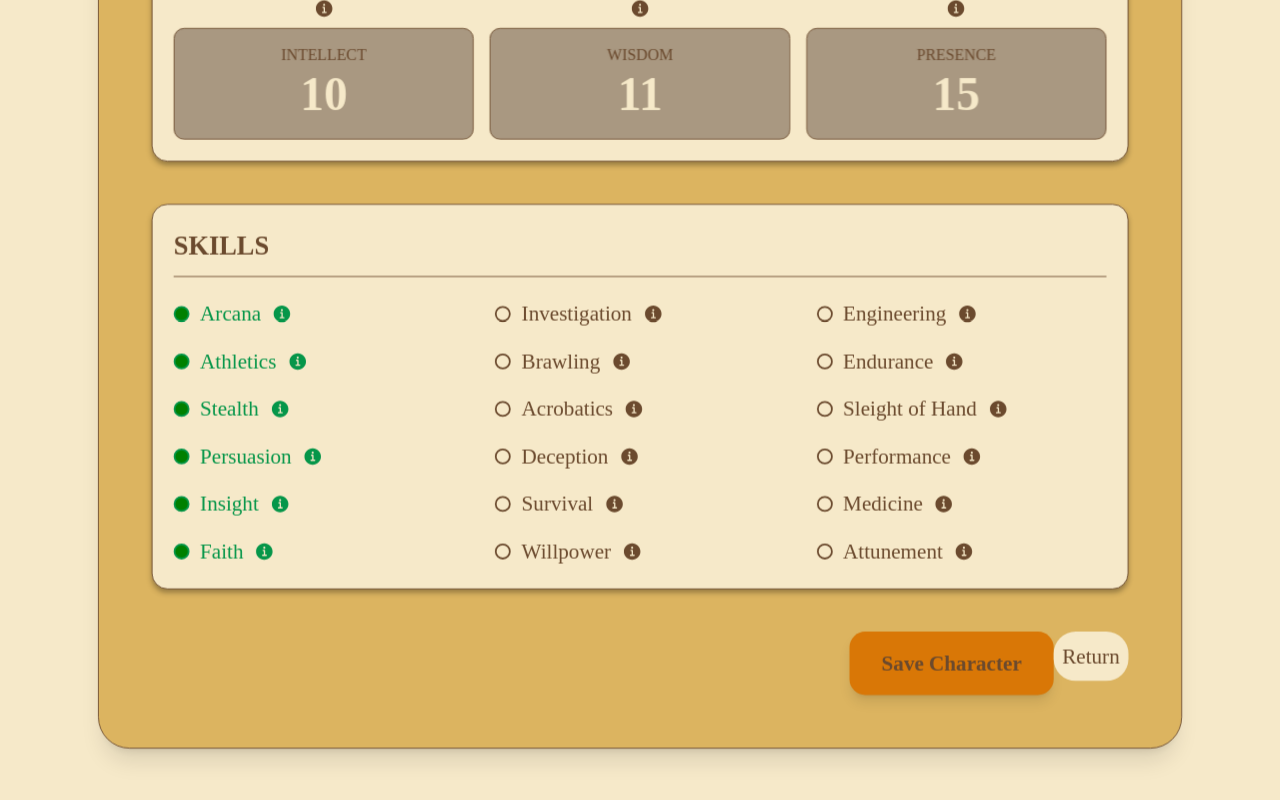
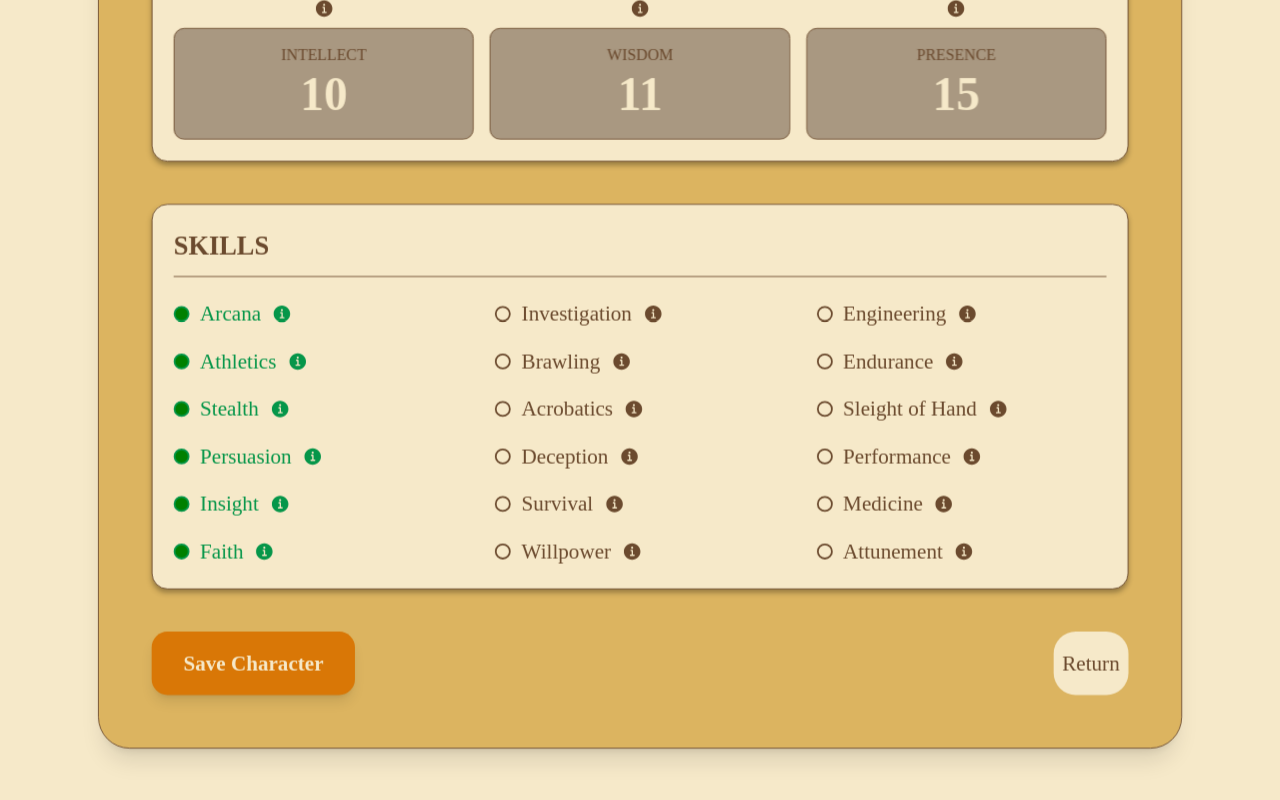
Before and after one commit to Mrpoink/DungeonMaster, a Next.js app in the folder dungeon-master/: page /pages/characterInfo in a window 1280 px wide. Shown: the part 708-1508 px from the top of the page. Built offline with nearby package versions, Linux system fonts and the light colour scheme.

Commit message:
updated styling

```diff
--- a/dungeon-master/src/app/pages/characterInfo/characterInfo.tsx
+++ b/dungeon-master/src/app/pages/characterInfo/characterInfo.tsx
@@ -548,9 +548,7 @@ const EditInput = (props: React.InputHTMLAttributes<HTMLInputElement>) => (
                     >
                         Save Character
                     </button>
-                    <div>
-                        <BottomNav/>
-                    </div>
+                    <BottomNav/>
                 </div>
             </div>
         </div>
--- a/dungeon-master/src/app/styles/characterSheet.css
+++ b/dungeon-master/src/app/styles/characterSheet.css
@@ -220,7 +220,7 @@
   .action-button-container {
     padding-top: 2rem;
     display: flex;
-    justify-content: flex-end;
+    justify-content: space-between;
   }
   .action-button {
     display: flex;
@@ -230,10 +230,11 @@
     font-weight: 700;
     border-radius: 0.75rem;
     box-shadow: 0 10px 15px -3px rgba(0, 0, 0, 0.1), 0 4px 6px -4px rgba(0, 0, 0, 0.1);
+    color: var(--background);
     transition: all 0.15s;
   }
   .action-button:hover {
-    background-color: goldenrod;
+    background-color: #059649;
     transform: scale(1.05);
   }
 
--- a/dungeon-master/src/app/styles/navigation.css
+++ b/dungeon-master/src/app/styles/navigation.css
@@ -6,7 +6,7 @@
     background-color: var(--background);
     opacity: 0.9;
     box-shadow: 0 4px 6px rgba(0, 0, 0, 0.1);
-    border-radius: 25px;
+    border-radius: 0.75rem;
 }
 
 .nav-left {
@@ -25,7 +25,7 @@
     opacity: 0.9;
     color: #F6E9C9 !important;
     border: 1px solid #4a4a4a !important;
-    border-radius: 25px;
+    border-radius: 0.75rem;
 }
 
 .nav-right {
@@ -61,9 +61,8 @@
     display: flex;
     flex-direction: row;
     justify-content: center;
-    gap: 1em;
     margin-top: 1em;
     button {
-      padding: 1em;
+      padding: 0.75rem 1.5rem;
     }
 }
```
